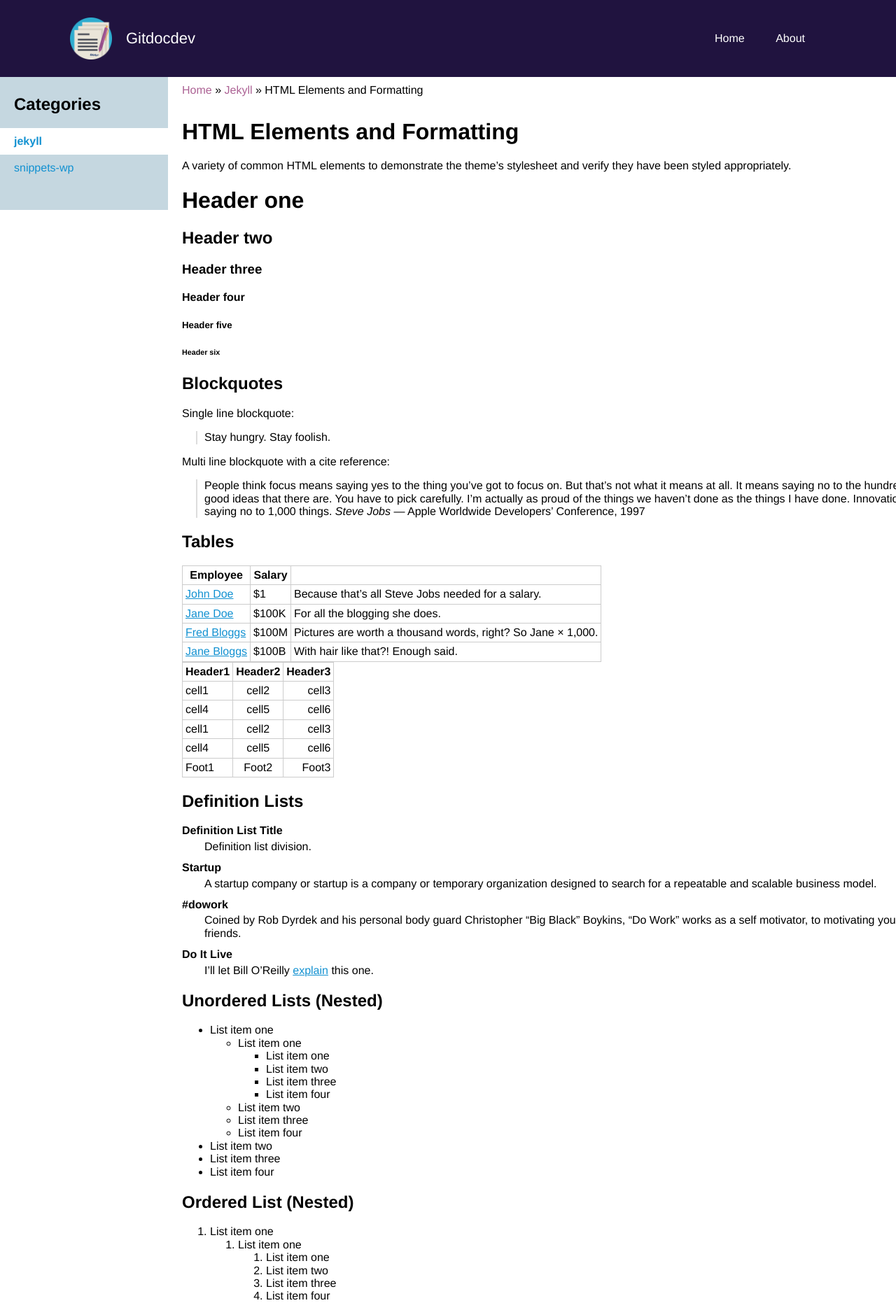
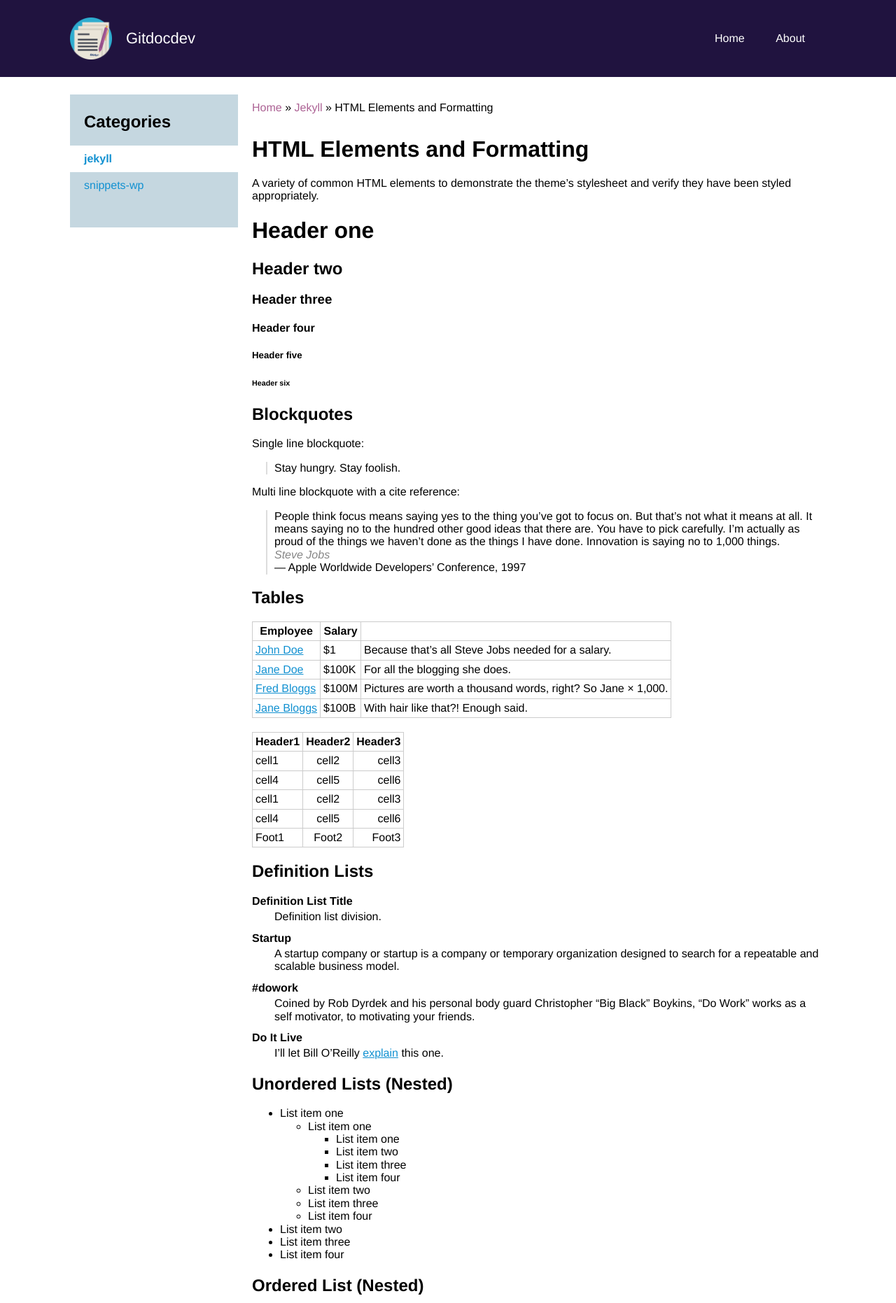
Before and after one commit to valerieblanchard/gitdocdev, a Jekyll site: the page built from _posts/jekyll/2021-10-29-html-elements-and-formatting.md, in a window 1280 px wide. Shown: the top 1862 px of the page at 70% size. Built offline with Jekyll 4.4.1, drawn with Linux system fonts in a browser that asks for light colours.

Commit message:
Styles ...

```diff
--- a/_layouts/default.html
+++ b/_layouts/default.html
@@ -27,7 +27,7 @@ class="page"
 		<header class="site-header" id="header" role="banner">
 			<div class="wrapper">
 				<div class="site-branding">
-					<a class="logo" href="{{ site.baseurl }}/"><img class="logo" src="{{ '/assets/images/logo-documentation.png' | relative_url }}" alt="vblank doc logo" width="60"><span class="site-title">Gitdocdev</span></a>
+					<a href="{{ site.baseurl }}/"><img id="logo" class="logo" src="{{ '/assets/images/logo-documentation.png' | relative_url }}" alt="vblank doc logo" width="60"><span class="site-title">Gitdocdev</span></a>
 				</div>
 				{% include navigation.html %}
 			</div>
@@ -62,7 +62,7 @@ class="page"
 
 		{% include footer.html %}
 	</div>
-	<script src="{{ site.baseurl }}/assets/js/navigation.js"></script>
+	<script src="{{ site.baseurl }}/assets/js/main.js"></script>
 </body>
 
 </html>
--- a/_sass/_base.scss
+++ b/_sass/_base.scss
@@ -34,7 +34,10 @@ q, cite {
 q cite, q q {
   font-style: normal
 }
-
+cite {
+  display: block;
+  color: rgb(134, 134, 134);
+}
 figure {
   margin: 0;
 }
@@ -75,13 +78,17 @@ kbd {
 }
 
 pre {
-  overflow-x: auto;
   font-size: 14px;
+  white-space: pre-wrap;       /* css-3 */
+  white-space: -moz-pre-wrap;  /* Mozilla, since 1999 */
+  white-space: -pre-wrap;      /* Opera 4-6 */
+  white-space: -o-pre-wrap;    /* Opera 7 */
+  word-wrap: break-word;       /* Internet Explorer 5.5+ */
 }
 
 /* Mise en forme simple pour les tableaux */
 table {
-  margin: 0;
+  margin: 20px 0;
   border: 1px solid gray;
   border-collapse: collapse;
   border-spacing: 0;
--- a/_sass/_header.scss
+++ b/_sass/_header.scss
@@ -3,7 +3,12 @@
   color: $color_like_white;
   padding-top: 25px;
   padding-bottom: 25px;
-  position: relative;
+  position: relative; // for what ?
+  transition: 0.4s; // Adds a transition effect when the padding is decreased on scroll
+  &.sticky {
+    position: sticky;
+    top: 0;
+  }
   .wrapper {
     @include desktop {
       display: flex;
@@ -22,6 +27,7 @@
       width: 60px;
       height: auto;
       display: inline-block;
+      transition: 0.4s; // Adds a transition effect when the width is decreased on scroll
     }
     .site-title {
       font-size: 22px;
--- a/_sass/_layout.scss
+++ b/_sass/_layout.scss
@@ -6,20 +6,18 @@
 }
 .site-content {
   flex-grow: 1;
+  margin: 25px auto;
 }
-
-.page-content, .wrapper {
+.wrapper {
+  margin: 0 auto;
+}
+.site-content, .wrapper {
+  width: 100%;
   max-width: 1120px;
-  margin: 0 auto;
   padding-left: 20px;
   padding-right: 20px;
 }
-section {
-  padding-top: 25px;
-  padding-bottom: 25px;
-}
 
-// flex-grid
 .vignette-single {
   text-align: center;
   border: 1px solid #e0e0e0;
--- a/_sass/_navigation.scss
+++ b/_sass/_navigation.scss
@@ -10,8 +10,11 @@
   }
   ul {
     font-family: "Helvetica", "Arial", "Sans-Serif";
-    padding: 0px;
+    padding: 0;
     list-style: none;
+    @include desktop {
+      margin: 0;
+    }
     li {
       @include desktop {
         display: inline-block;
@@ -42,6 +45,7 @@
   right: 20px;
   display: block;
   padding: 1em;
+  transition: 0.4s; // Adds a transition effect when the top is decreased on scroll
 }
 
 // Apparence du burger menu
@@ -95,7 +99,7 @@
   }
 }
 
-.burger-toggled .menu-bar {
+.menu-link.active .menu-bar {
   background: transparent;
 
   &:before {
--- a/_sass/_sidebar.scss
+++ b/_sass/_sidebar.scss
@@ -32,15 +32,15 @@ body {
         display: flex;
       }
       .content-area {
-        flex-basis: 80%;
+        margin-left: 20px;
       }
       .sidebar {
         min-width: 240px;
         position: sticky;
-        top: 0;
+        top: 85px;
         align-self: flex-start; // flex box elements default to stretch, all the elements are the same height, which can't be scrolled againstadding this to the sticky element set the height to auto, which allowed scrolling, and fixed it.
         order: -1;
-        flex: 1 0;
+        // flex: 1 0;
         ul {
           li {
             display: block;
--- a/assets/js/navigation.js
+++ b/assets/js/main.js
@@ -82,3 +82,25 @@
   }
 
 } )();
+
+/**
+ * Sticky header on scroll and resize it
+ */
+window.onscroll = function() {scrollFunction()};
+var header = document.getElementById("header");
+var logo = document.getElementById("logo");
+var burger = document.getElementById("burger-menu");
+
+function scrollFunction() {
+  if (document.body.scrollTop > 10 || document.documentElement.scrollTop > 10) {
+    header.classList.add("sticky");
+    header.style.padding = "15px 0";
+    logo.style.width = "30px";
+    burger.style.top = "18px";
+  } else {
+    header.classList.remove("sticky");
+    header.style.padding = "25px 0";
+    logo.style.width = "60px";
+    burger.style.top = "44px";
+  }
+}
```
